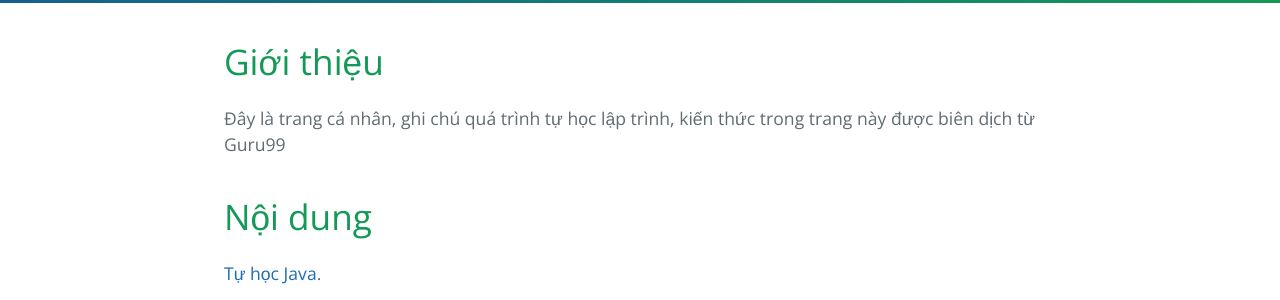
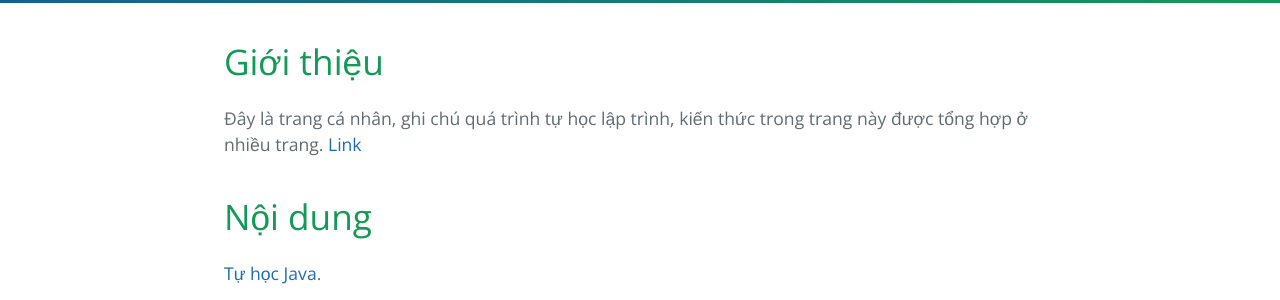
Before and after one commit to lxnhiqn905/lxnhiqn905.github.io, a Jekyll site: the page built from index.md, in a window 1280 px wide. Shown: the part 314-614 px from the top of the page. Built offline with Jekyll 4.4.1, drawn with Linux system fonts in a browser that asks for light colours.

Commit message:
Update index.md

```diff
--- a/index.md
+++ b/index.md
@@ -4,7 +4,7 @@ title: Tự học lập trình
 description: Ghi chú về quá trình tự học lập trình
 ---
 # Giới thiệu
-Đây là trang cá nhân, ghi chú quá trình tự học lập trình, kiến thức trong trang này được biên dịch từ Guru99
+Đây là trang cá nhân, ghi chú quá trình tự học lập trình, kiến thức trong trang này được tổng hợp ở nhiều trang. [Link](../README.md)
 
 # Nội dung
 [Tự học Java](./java).
```
